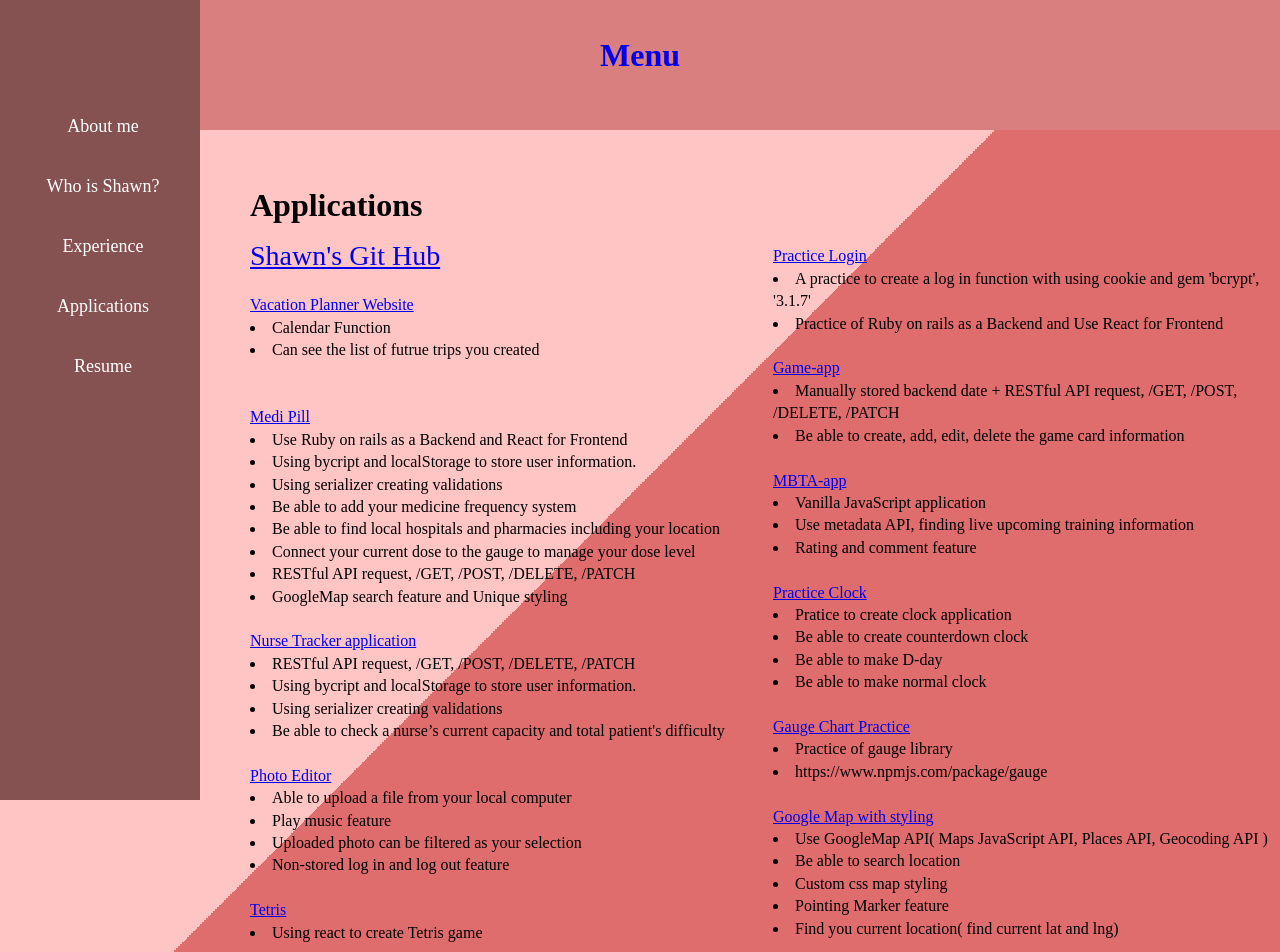
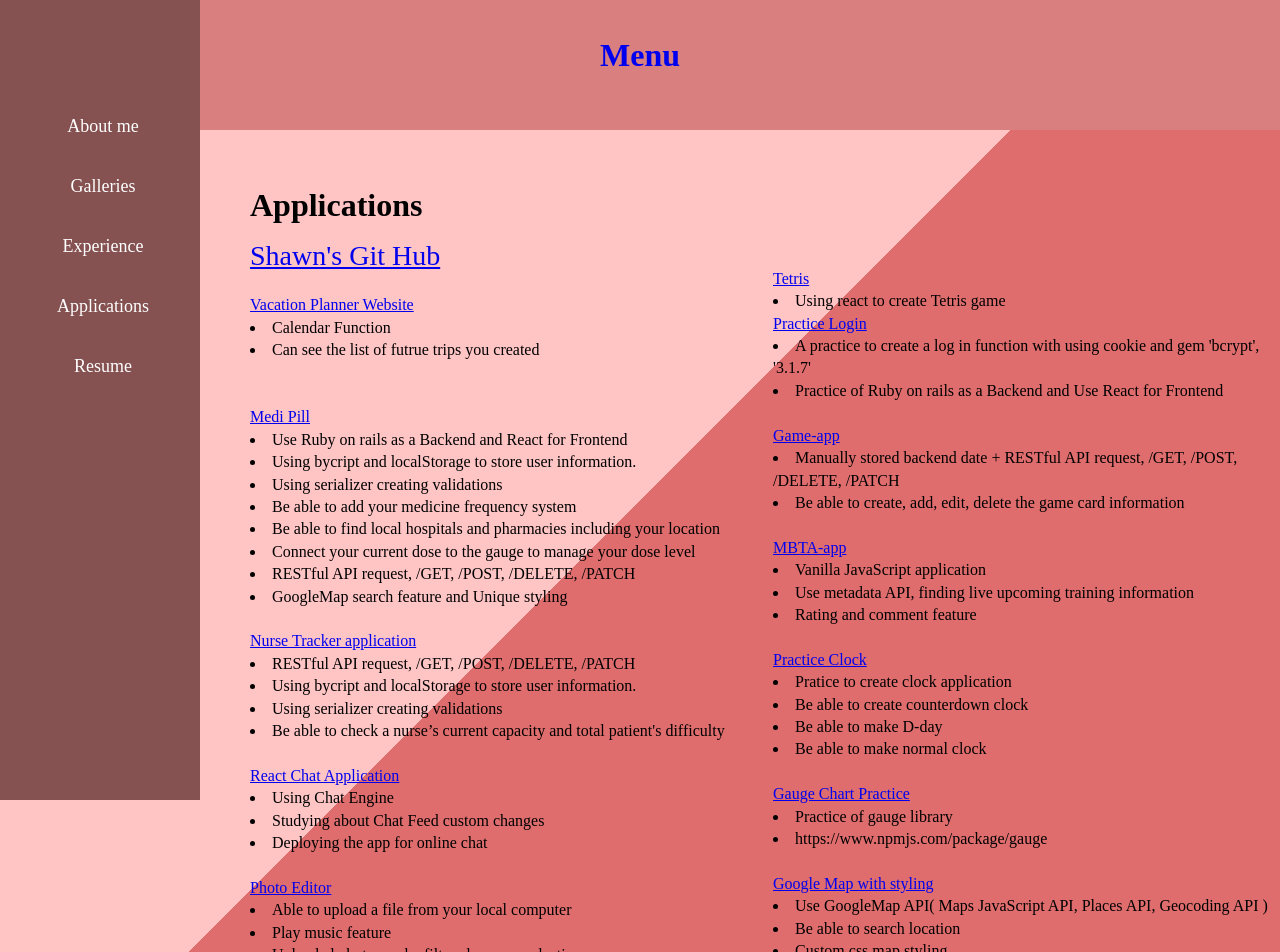
Before and after one commit to schoi0115/profile2023, a React (Create React App) app: page /page3 in a window 1280 px wide. Shown: the top 952 px of the page. Built offline with nearby package versions, Linux system fonts and the light colour scheme; the HTML template or start-up script is replaced by a standard one.

Commit message:
Adding React Chat App

```diff
--- a/src/App.css
+++ b/src/App.css
@@ -449,6 +449,6 @@ span{
 
 .bgcolor{
   background: linear-gradient(-45deg, #df6d6d 50%, #ffc4c4 50%);
-  height: 970px;
+  height: 1000px;
   transition: background-color 0.5s ease;
 }
--- a/src/NavBar.js
+++ b/src/NavBar.js
@@ -14,7 +14,7 @@ const showSidebar = () => setSidebar(!sidebar)
 
   return (
     <>
-        <Link  to="/" className='menu-bars'>
+      <Link to="/" className='menu-bars'>
         <h4 onClick={showSidebar} className="nav-color"><br />Menu</h4>
       </Link>
 
@@ -22,7 +22,7 @@ const showSidebar = () => setSidebar(!sidebar)
       <nav className={sidebar ? 'nav-menu' : 'nav-menu active'}>
         <ul className='nav-menu-items'>
           <div className='navbar-toggle'>
-              <Link  to="/" className='menu-bars' />
+            <Link to="/" className='menu-bars' />
           </div>
           {Sidebar.map((item, index) => {
             return (
--- a/src/Page1.js
+++ b/src/Page1.js
@@ -33,7 +33,7 @@ function Page1() {
       <h1>Sculptor</h1>
       <h1>Planner</h1>
       <div>
-            <img className="Page1-pics1"src={pic13} />
+        <img className="Page1-pics1" src={pic13} />
         <img className="Page1-pics2" src={pic1} />
         <img className="Page1-pics3" src={pic14} />
         <img className="Page1-pics4" src={pic10} />
--- a/src/Page2.js
+++ b/src/Page2.js
@@ -10,7 +10,7 @@ function Page2() {
         <div className="typearea">
             <p className="experience">
                 <h2>
-                LIFETIME ARTS New Rochelle, NY
+                    LIFETIME ARTS New Rochelle, NY
                 </h2>
                 Office Manager 08/2019 - 02/2021
                 <br />
@@ -40,7 +40,7 @@ function Page2() {
                 <br />
 
                 <h2>
-                HRCAP, INC. Cliffside Park, NJ
+                    HRCAP, INC. Cliffside Park, NJ
                 </h2>
 
                 Recruiter 01/2019 - 08/2019
@@ -58,7 +58,7 @@ function Page2() {
                 <br />
                 <br />
                 <h2>
-                BEST FINE ARTS, INC.         Englewood, NJ
+                    BEST FINE ARTS, INC.         Englewood, NJ
                 </h2>
 
                 General Manager 01/2016 - 05/2018
--- a/src/Page3.js
+++ b/src/Page3.js
@@ -10,12 +10,12 @@ function Page3() {
         <div className="typearea_application">
             <h1>Applications</h1>
             <p>
-                <a href= "https://github.com/schoi0115" className="appgithub">{"Shawn's Git Hub"} </a>
+                <a href="https://github.com/schoi0115" className="appgithub">{"Shawn's Git Hub"} </a>
 
                 <br />
                 <br />
 
-                <a href= "https://schoi0115.github.io/v-planner/">{"Vacation Planner Website"} </a>
+                <a href="https://schoi0115.github.io/v-planner/">{"Vacation Planner Website"} </a>
                 <li>
                     Calendar Function
                 </li>
@@ -26,7 +26,7 @@ function Page3() {
                 <br />
                 <br />
 
-                <a href= "https://github.com/schoi0115/medipill">{"Medi Pill"} </a>
+                <a href="https://github.com/schoi0115/medipill">{"Medi Pill"} </a>
                 <li>
                     Use Ruby on rails as a Backend and React for Frontend
                 </li>
@@ -53,7 +53,7 @@ function Page3() {
                 </li>
 
                 <br />
-                <a href= "https://github.com/schoi0115/project-n">{"Nurse Tracker application"} </a>
+                <a href="https://github.com/schoi0115/project-n">{"Nurse Tracker application"} </a>
                 <li>
                     RESTful API request, /GET, /POST, /DELETE, /PATCH
                 </li>
@@ -67,7 +67,20 @@ function Page3() {
                     Be able to check a nurse’s current capacity and total patient's difficulty
                 </li>
                 <br />
-                <a href= "https://github.com/schoi0115/Photo-editor">{"Photo Editor"} </a>
+
+                <a href="https://github.com/schoi0115/react-chat-app">{"React Chat Application"}</a>
+                <li>
+                    Using Chat Engine
+                </li>
+                <li>
+                    Studying about Chat Feed custom changes
+                </li>
+                <li>
+                    Deploying the app for online chat
+                </li>
+
+                <br />
+                <a href="https://github.com/schoi0115/Photo-editor">{"Photo Editor"} </a>
                 <li>
                     Able to upload a file from your local computer
                 </li>
@@ -81,12 +94,12 @@ function Page3() {
                     Non-stored log in and log out feature
                 </li>
                 <br />
-                    <a href= "https://github.com/schoi0115/tetris.git">{"Tetris"} </a>
+                <a href="https://github.com/schoi0115/tetris.git">{"Tetris"} </a>
                 <li>
                     Using react to create Tetris game
                 </li>
 
-                <a href= "https://github.com/schoi0115/login">{"Practice Login"} </a>
+                <a href="https://github.com/schoi0115/login">{"Practice Login"} </a>
                 <li>
                     A practice to create a log in function with using cookie and gem 'bcrypt', '3.1.7'
                 </li>
@@ -95,7 +108,7 @@ function Page3() {
                 </li>
 
                 <br />
-                <a href= "https://github.com/schoi0115/game_app">{"Game-app"} </a>
+                <a href="https://github.com/schoi0115/game_app">{"Game-app"} </a>
                 <li>
                     Manually stored backend date + RESTful API request, /GET, /POST, /DELETE, /PATCH
                 </li>
@@ -103,7 +116,7 @@ function Page3() {
                     Be able to create, add, edit, delete the game card information
                 </li>
                 <br />
-                <a href= "https://github.com/schoi0115/MBTA">{"MBTA-app"} </a>
+                <a href="https://github.com/schoi0115/MBTA">{"MBTA-app"} </a>
                 <li>
                     Vanilla JavaScript application
                 </li>
@@ -114,7 +127,7 @@ function Page3() {
                     Rating and comment feature
                 </li>
                 <br />
-                <a href= "https://github.com/schoi0115/clock">{"Practice Clock"} </a>
+                <a href="https://github.com/schoi0115/clock">{"Practice Clock"} </a>
                 <li>
                     Pratice to create clock application
                 </li>
@@ -128,7 +141,7 @@ function Page3() {
                     Be able to make normal clock
                 </li>
                 <br />
-                <a href= "https://github.com/schoi0115/GaugeChart">{"Gauge Chart Practice"} </a>
+                <a href="https://github.com/schoi0115/GaugeChart">{"Gauge Chart Practice"} </a>
                 <li>
                     Practice of gauge library
                 </li>
@@ -137,7 +150,7 @@ function Page3() {
                 </li>
 
                 <br />
-                <a href= "https://github.com/schoi0115/Googlemap">{"Google Map with styling"} </a>
+                <a href="https://github.com/schoi0115/Googlemap">{"Google Map with styling"} </a>
                 <li>
                     Use GoogleMap API( Maps JavaScript API, Places API, Geocoding API )
                 </li>
--- a/src/Page4.js
+++ b/src/Page4.js
@@ -6,7 +6,7 @@ import pdf from './Resume.pdf'
 
 function Page4() {
 
-    function onResumeClick(){
+    function onResumeClick() {
         window.open(pdf);
     }
     return (
--- a/src/Sidebar.js
+++ b/src/Sidebar.js
@@ -6,7 +6,7 @@ export const Sidebar = [
         cName: 'nav-text'
     },
     {
-        title: 'Who is Shawn?',
+        title: 'Galleries',
         path: '/page1',
         cName: 'nav-text',
     },
```
Also changed, not shown: 1 other file (tests, documents, lock files or other folders). Lines whose indentation alone changed are shown as unchanged.
